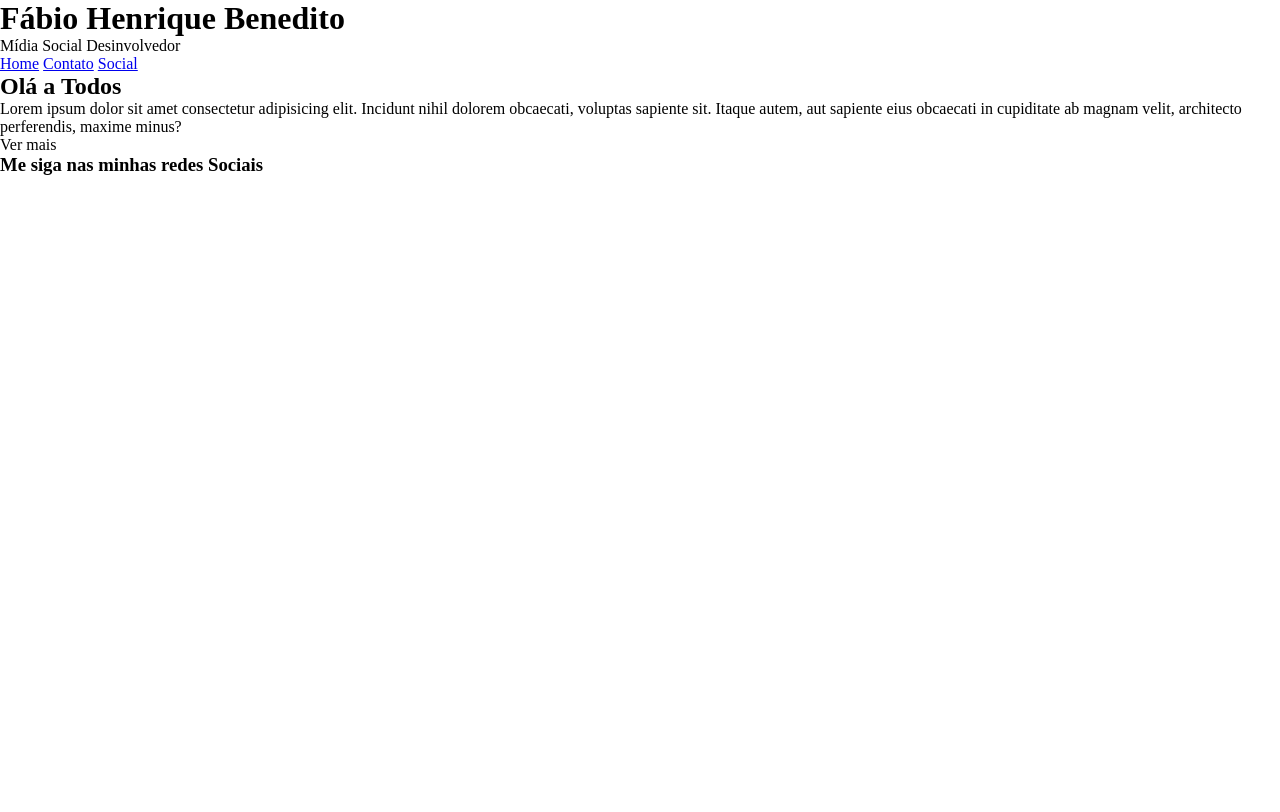
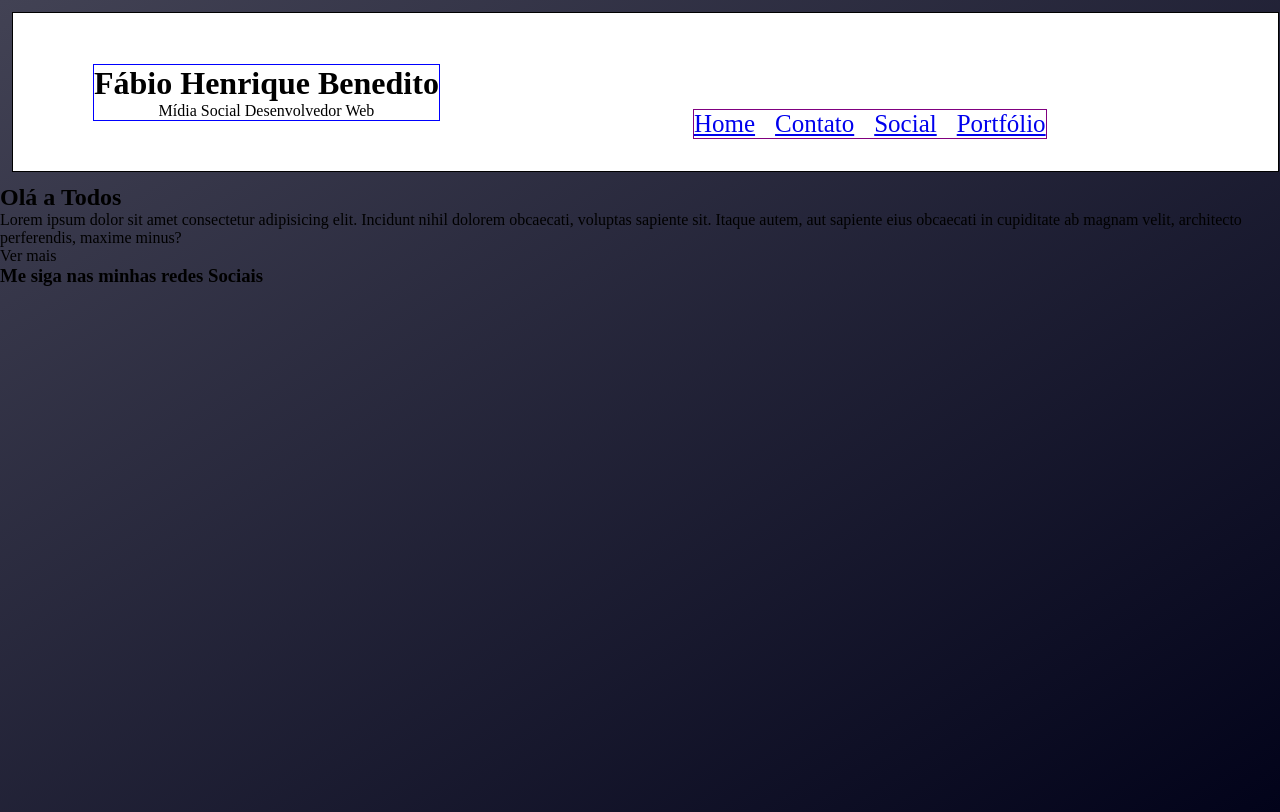
Before and after one commit to Fabio18HB/Portf-lio, a plain HTML site: page index.html in a window 1280 px wide. Drawn offline with Linux system fonts and the light colour scheme.

Commit message:
finalizado html do port-fólio

```diff
--- a/index.html
+++ b/index.html
@@ -4,23 +4,23 @@
 <head>
     <meta charset="UTF-8">
     <meta name="viewport" content="width=device-width, initial-scale=1.0">
-    <title>Fábio Henriqeu Benedito</title>
+    <title>Fábio Henrique Benedito</title>
     <link rel="stylesheet" href="style.css">
 </head>
 
 <body>
-    <div class="container">
     <header>
+        <div class="fabio">
             <h1>Fábio Henrique Benedito</h1>
-            <p>Mídia Social Desinvolvedor </p>
-            <div>
+            <p>Mídia Social Desenvolvedor Web </p>
+        </div>
+        <div class="itens">
             <a href="#home">Home</a>
             <a href="#Contato">Contato</a>
             <a href="#Social">Social</a>
-                <a href="Portfólio"></a>
+            <a href="#Portfólio">Portfólio</a>
         </div>
     </header>
-    </div>
     <main>
         <div class="apresent">
             <h2>Olá a Todos</h2>
--- a/style.css
+++ b/style.css
@@ -4,7 +4,38 @@
     box-sizing: border-box;
 }
 
-.container {
+body {
+    background-repeat: no-repeat;
+    background: linear-gradient(148deg, rgba(66, 66, 84, 1) 0%, rgba(2, 3, 26, 1) 100%);
+    height: 100dvh;
+}
 
+header {
+    display: flex;
+    margin: 12px;
+    border: solid 1px black;
+    width: 99%;
+    height: 20%;
+    background-color: white;
+    align-items: center;
+}
+
+.fabio {
+    display: flex;
+    border: solid 1px blue;
+    margin-left: 80px;
+    flex-direction: column;
+    align-items: center;
 
 }
+
+.itens {
+    gap: 20px;
+    display: flex;
+    border: solid 1px purple;
+    margin-left: 20%;
+    font-size: 25px;
+    align-items: center;
+    margin-top: 5%;
+
+}
```
Lines whose indentation alone changed are shown as unchanged.
